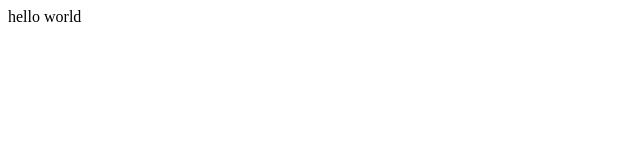
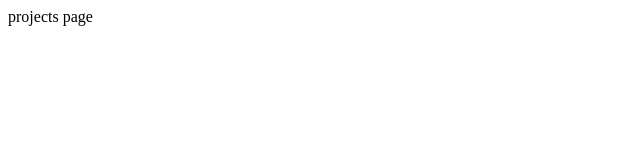
Before and after one commit to koki-develop/todobox, a React (Vite) app in the folder frontend/: page / in a window 1280 px wide. Shown: the top 160 px of the page, without its empty margins (0-640 px from the left). Built offline with nearby package versions, Linux system fonts and the light colour scheme.

Commit message:
ProjectsPage コンポーネントを仮作成

```diff
--- a/frontend/src/components/App/App.tsx
+++ b/frontend/src/components/App/App.tsx
@@ -1,7 +1,12 @@
 import React from "react";
+import ProjectsPage from "@/components/pages/ProjectsPage";
 
 const App: React.VFC = React.memo(() => {
-  return <div>hello world</div>;
+  return (
+    <div>
+      <ProjectsPage />
+    </div>
+  );
 });
 
 App.displayName = "App";
--- /dev/null
+++ b/frontend/src/components/pages/ProjectsPage/ProjectsPage.tsx
@@ -0,0 +1,9 @@
+import React from "react";
+
+const ProjectsPage: React.VFC = React.memo(() => {
+  return <div>projects page</div>;
+});
+
+ProjectsPage.displayName = "ProjectsPage";
+
+export default ProjectsPage;
--- /dev/null
+++ b/frontend/src/components/pages/ProjectsPage/index.ts
@@ -0,0 +1,3 @@
+import ProjectsPage from "./ProjectsPage";
+
+export default ProjectsPage;
```
